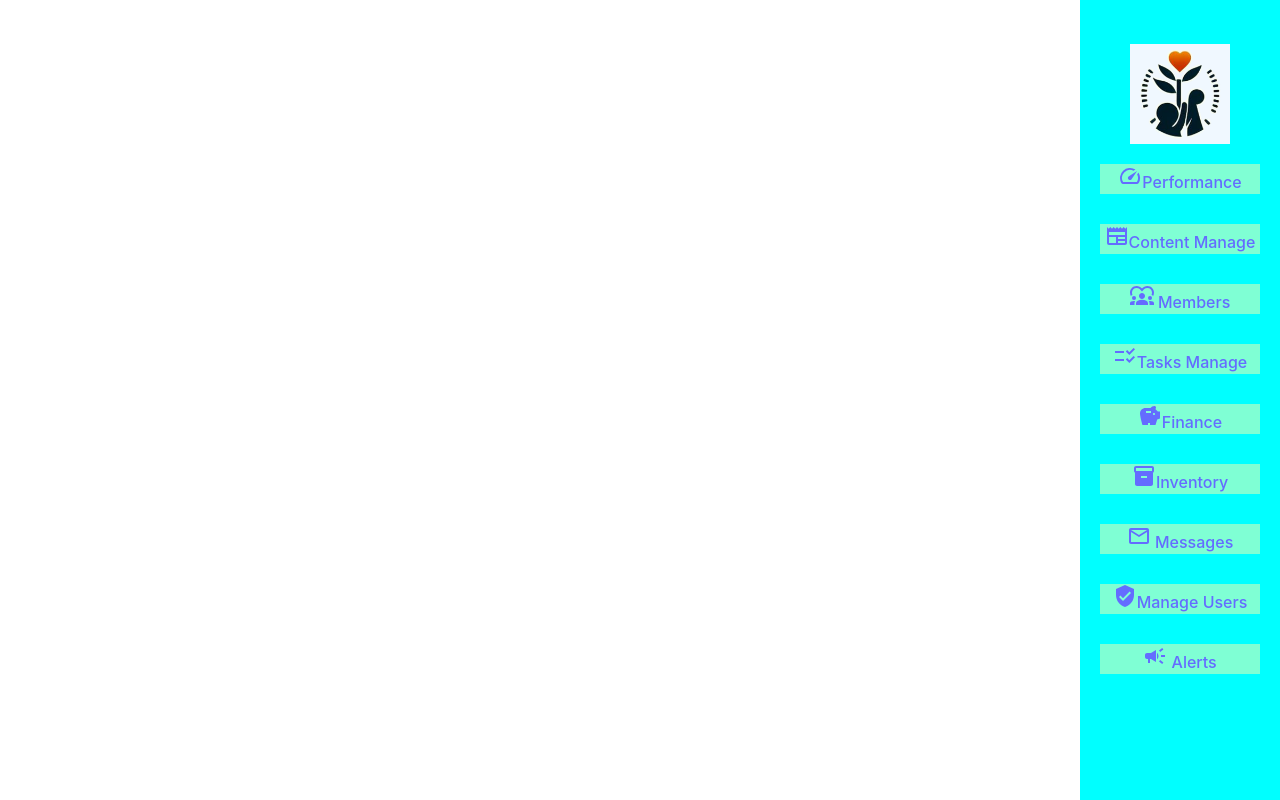
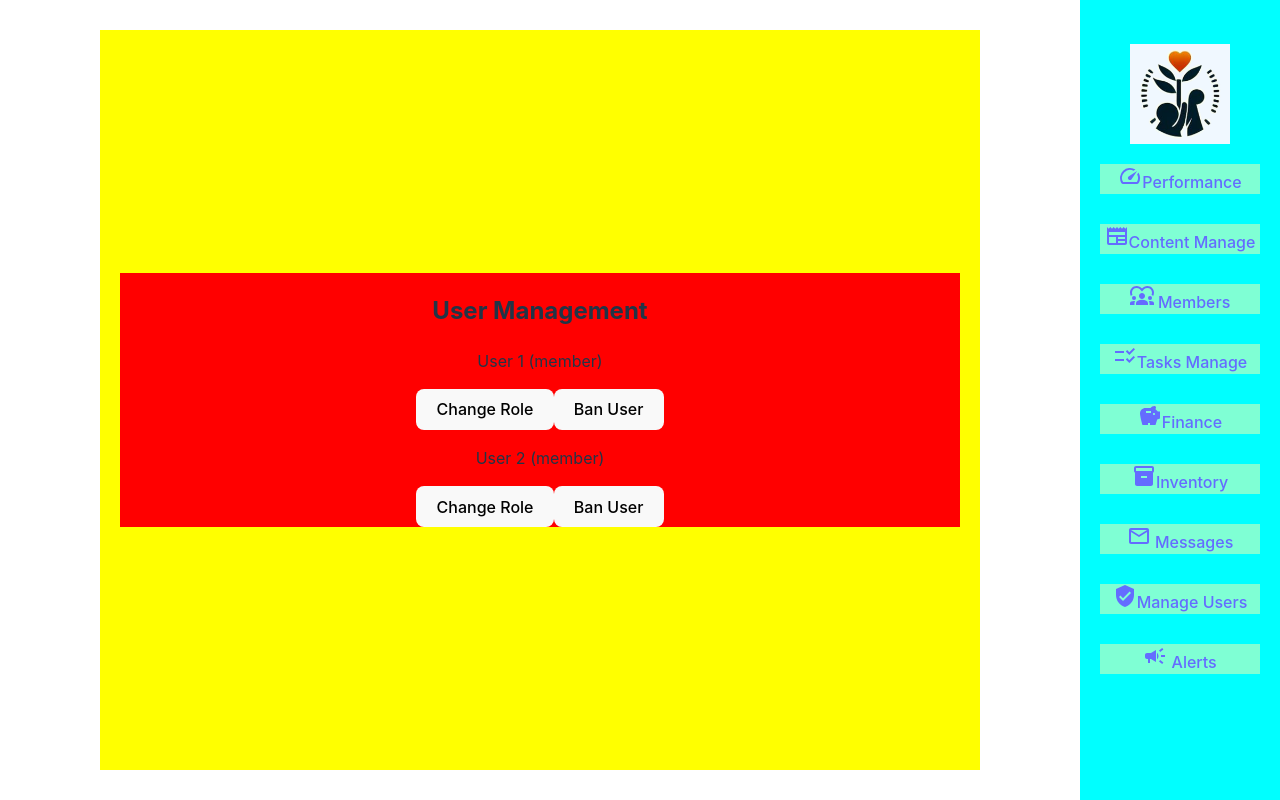
Before and after one commit to dilaneeshvaran/force-du-coeur-projet-annuel, a React (Vite) app in the folder backoffice/: page /userManagement in a window 1280 px wide. Built offline with nearby package versions, Linux system fonts and the light colour scheme.

Commit message:
content management (creation/deletion/modify)+manage users
Signed-off-by: Dilan EESHVARAN <ieeshvarand@gmail.com>

```diff
--- a/backoffice/src/App.tsx
+++ b/backoffice/src/App.tsx
@@ -5,7 +5,7 @@ import Menu from './components/Menu';
 import Inventory from './pages/inventory';
 import Performance from './pages/performance';
 import ContentManager from './pages/contentManager';
-
+import UserManagement from './pages/userManagement';
 
 function App() {
   const [count, setCount] = useState(0)
@@ -24,6 +24,7 @@ function App() {
         <Route path="/inventory" element={<Inventory />} />
         <Route path="/performance" element={<Performance />} />
         <Route path="/contentManager" element={<ContentManager />} />
+        <Route path="/userManagement" element={<UserManagement />} />
       </Routes>
     </BrowserRouter>
   )
--- /dev/null
+++ b/backoffice/src/components/Event.tsx
@@ -0,0 +1,29 @@
+import React from 'react';
+
+interface Event {
+    date: Date;
+    place: string;
+    description: string;
+    images: string[];
+}
+
+
+interface EventProps {
+    event: Event;
+    onUpdate: (updatedEvent: Event) => void;
+    onDelete: () => void; // Add this line
+}
+
+const Event: React.FC<EventProps> = ({ event, onUpdate, onDelete }) => {
+    return (
+        <div>
+            <h2>{event.description}</h2>
+            <p>{event.place}</p>
+            <p>{event.date.toString()}</p>
+            <button onClick={() => onUpdate({ ...event, description: 'Updated description' })}>Update</button>
+            <button onClick={onDelete}>Delete</button>
+        </div>
+    );
+}
+
+export default Event;
--- a/backoffice/src/components/Menu.tsx
+++ b/backoffice/src/components/Menu.tsx
@@ -44,7 +44,7 @@ const Menu: React.FC<MenuProps> = ({ className, isLoggedIn, onLogout }) => {
                     <NewspaperIcon />Content Manage
                 </NavLink>
 
-                <NavLink className={`navbar-item ${location.pathname === '/missions' ? 'is-active' : ''}`} to="/missions">
+                <NavLink className={`navbar-item ${location.pathname === '/userManagement' ? 'is-active' : ''}`} to="/userManagement">
                     <Diversity1Icon /> Members
                 </NavLink>
 
--- /dev/null
+++ b/backoffice/src/components/Survey.tsx
@@ -0,0 +1,28 @@
+import React from 'react';
+
+interface Survey {
+    title: string;
+    description: string;
+    deadline: Date;
+}
+
+interface SurveyProps {
+    survey: Survey;
+    onUpdate: (updatedSurvey: Survey) => void;
+    onDelete: () => void;
+
+}
+
+const Survey: React.FC<SurveyProps> = ({ survey, onUpdate, onDelete }) => {
+    return (
+        <div>
+            <h2>{survey.title}</h2>
+            <p>{survey.description}</p>
+            <p>{survey.deadline.toString()}</p>
+            <button onClick={() => onUpdate({ ...survey, title: 'Updated title' })}>Update</button>
+            <button onClick={onDelete}>Delete Survey</button>
+        </div>
+    );
+}
+
+export default Survey;
--- /dev/null
+++ b/backoffice/src/components/Vote.tsx
@@ -0,0 +1,28 @@
+import React from 'react';
+
+interface Vote {
+    title: string;
+    description: string;
+    options: string[];
+    deadline: Date;
+}
+
+interface VoteProps {
+    vote: Vote;
+    onUpdate: (updatedVote: Vote) => void;
+    onDelete: () => void;
+}
+
+const Vote: React.FC<VoteProps> = ({ vote, onUpdate, onDelete }) => {
+    return (
+        <div>
+            <h2>{vote.title}</h2>
+            <p>{vote.description}</p>
+            <p>{vote.deadline.toString()}</p>
+            <button onClick={() => onUpdate({ ...vote, title: 'Updated title' })}>Update</button>
+            <button onClick={onDelete}>Delete Vote</button>
+        </div>
+    );
+}
+
+export default Vote;
--- /dev/null
+++ b/backoffice/src/pages/contentFunctions.tsx
@@ -0,0 +1,67 @@
+import Survey from "../components/Survey";
+import Vote from "../components/Vote";
+import Event from "../components/Event";
+
+export const createSurvey = (surveys: Survey[], newSurvey: Survey) => {
+    return [...surveys, newSurvey];
+};
+
+export const updateSurvey = (surveys: Survey[], updatedSurvey: Survey, index: number) => {
+    if (index < 0 || index >= surveys.length) {
+        console.error("Index out of bounds in updateSurvey");
+        return surveys;
+    }
+    const newSurveys = [...surveys];
+    newSurveys[index] = updatedSurvey;
+    return newSurveys;
+};
+
+export const deleteSurvey = (surveys: Survey[], index: number) => {
+    if (index < 0 || index >= surveys.length) {
+        console.error("Index out of bounds in deleteSurvey");
+        return surveys;
+    }
+    return surveys.filter((_, i) => i !== index);
+};
+
+export const createVote = (votes: Vote[], newVote: Vote) => {
+    return [...votes, newVote];
+};
+
+export const updateVote = (votes: Vote[], updatedVote: Vote, index: number) => {
+    if (index < 0 || index >= votes.length) {
+        console.error("Index out of bounds in updateVote");
+        return votes;
+    }
+    const newVotes = [...votes];
+    newVotes[index] = updatedVote;
+    return newVotes;
+};
+
+export const deleteVote = (votes: Vote[], index: number) => {
+    if (index < 0 || index >= votes.length) {
+        console.error("Index out of bounds in deleteVote");
+        return votes;
+    }
+    return votes.filter((_, i) => i !== index);
+};
+
+export const createEvent = (events: Event[], newEvent: Event) => {
+    return [...events, newEvent];
+};
+
+export const updateEvent = (events: Event[], updatedEvent: Event, index: number) => {
+    if (index < 0 || index >= events.length) {
+        console.error("Index out of bounds in updateEvent");
+        return events;
+    }
+    return events.map((event, i) => i === index ? updatedEvent : event);
+};
+
+export const deleteEvent = (events: Event[], index: number) => {
+    if (index < 0 || index >= events.length) {
+        console.error("Index out of bounds in deleteEvent");
+        return events;
+    }
+    return events.filter((_, i) => i !== index);
+};
--- /dev/null
+++ b/backoffice/src/pages/userManagement.tsx
@@ -0,0 +1,75 @@
+import React, { useState } from 'react';
+import "../styles/content.css"
+
+interface User {
+    id: number;
+    name: string;
+    role: 'member' | 'admin';
+    isBanned: boolean;
+    banPeriod: 'day' | 'week' | 'month' | 'permanent' | null;
+}
+
+function UserManagement() {
+    const [users, setUsers] = useState<User[]>([
+        { id: 1, name: 'User 1', role: 'member', isBanned: false, banPeriod: null },
+        { id: 2, name: 'User 2', role: 'member', isBanned: false, banPeriod: null },
+        // Add more users as needed
+    ]);
+
+    const [selectedBanPeriod, setSelectedBanPeriod] = useState<'day' | 'week' | 'month' | 'permanent' | null>(null);
+    const [selectedRole, setSelectedRole] = useState<'member' | 'admin' | null>(null);
+    const [selectedUserId, setSelectedUserId] = useState<number | null>(null);
+
+    const changeRole = (id: number, role: 'member' | 'admin') => {
+        setUsers(users.map(user => user.id === id ? { ...user, role } : user));
+        setSelectedRole(null);
+        setSelectedUserId(null);
+    };
+
+    const banUser = (id: number, period: 'day' | 'week' | 'month' | 'permanent') => {
+        setUsers(users.map(user => user.id === id ? { ...user, isBanned: true, banPeriod: period } : user));
+        setSelectedBanPeriod(null);
+        setSelectedUserId(null);
+    };
+
+    return (
+        <div className='contentBox'>
+            <div className='content'>
+                <h2>User Management</h2>
+                {users.map(user => (
+                    <div key={user.id}>
+                        <p>{user.name} ({user.role}) {user.isBanned && `(Banned for ${user.banPeriod})`}</p>
+                        {selectedUserId === user.id && selectedRole !== null ? (
+                            <>
+                                <select onChange={(e) => setSelectedRole(e.target.value as 'member' | 'admin')}>
+                                    <option value="member">Member</option>
+                                    <option value="admin">Admin</option>
+                                </select>
+                                <button onClick={() => changeRole(user.id, selectedRole)}>Validate Role Change</button>
+                                <button onClick={() => { setSelectedRole(null); setSelectedUserId(null); }}>Cancel</button>
+                            </>
+                        ) : (
+                            <button onClick={() => { setSelectedUserId(user.id); setSelectedRole(user.role); }}>Change Role</button>
+                        )}
+                        {selectedUserId === user.id && selectedBanPeriod !== null ? (
+                            <>
+                                <select onChange={(e) => setSelectedBanPeriod(e.target.value as 'day' | 'week' | 'month' | 'permanent')}>
+                                    <option value="day">Day</option>
+                                    <option value="week">Week</option>
+                                    <option value="month">Month</option>
+                                    <option value="permanent">Permanent</option>
+                                </select>
+                                <button onClick={() => banUser(user.id, selectedBanPeriod)}>Confirm Ban</button>
+                                <button onClick={() => { setSelectedBanPeriod(null); setSelectedUserId(null); }}>Cancel</button>
+                            </>
+                        ) : (
+                            <button onClick={() => { setSelectedUserId(user.id); setSelectedBanPeriod('day'); }}>Ban User</button>
+                        )}
+                    </div>
+                ))}
+            </div>
+        </div>
+    );
+}
+
+export default UserManagement;
--- /dev/null
+++ b/backoffice/src/styles/content.css
@@ -0,0 +1,22 @@
+.contentBox{
+    position: absolute;
+    top: 30px;
+    right: 300px;
+    bottom: 30px;
+    left: 100px;
+    display: flex;
+    justify-content: center;
+    align-items: center;
+    background-color: yellow;
+    overflow: auto;
+    padding: 20px;
+    box-sizing: border-box;
+}
+
+.content{
+    text-align: center;
+    width: 100%;
+    max-height: 100%;
+    overflow-y: auto;
+    background-color: red;
+}
```
Also changed, not shown: backoffice/src/pages/contentManager.tsx (+29 -86 lines).
